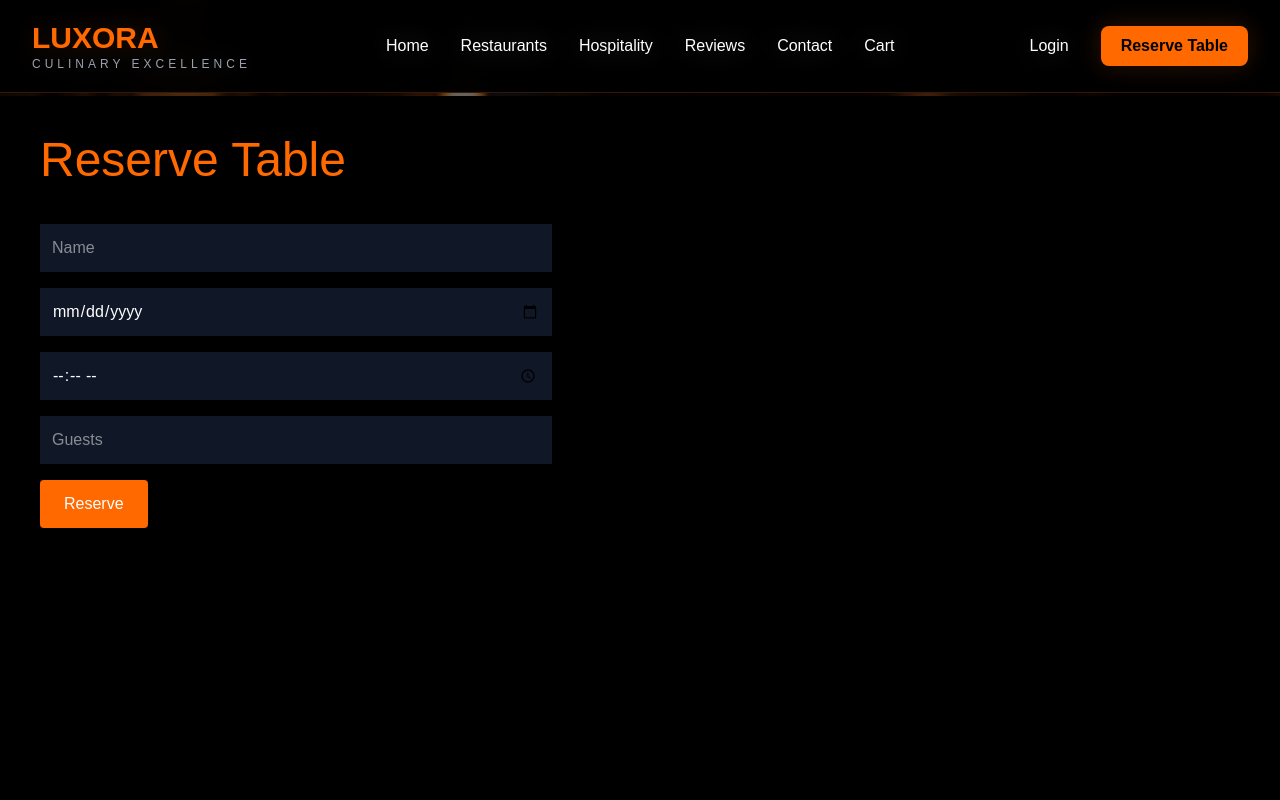
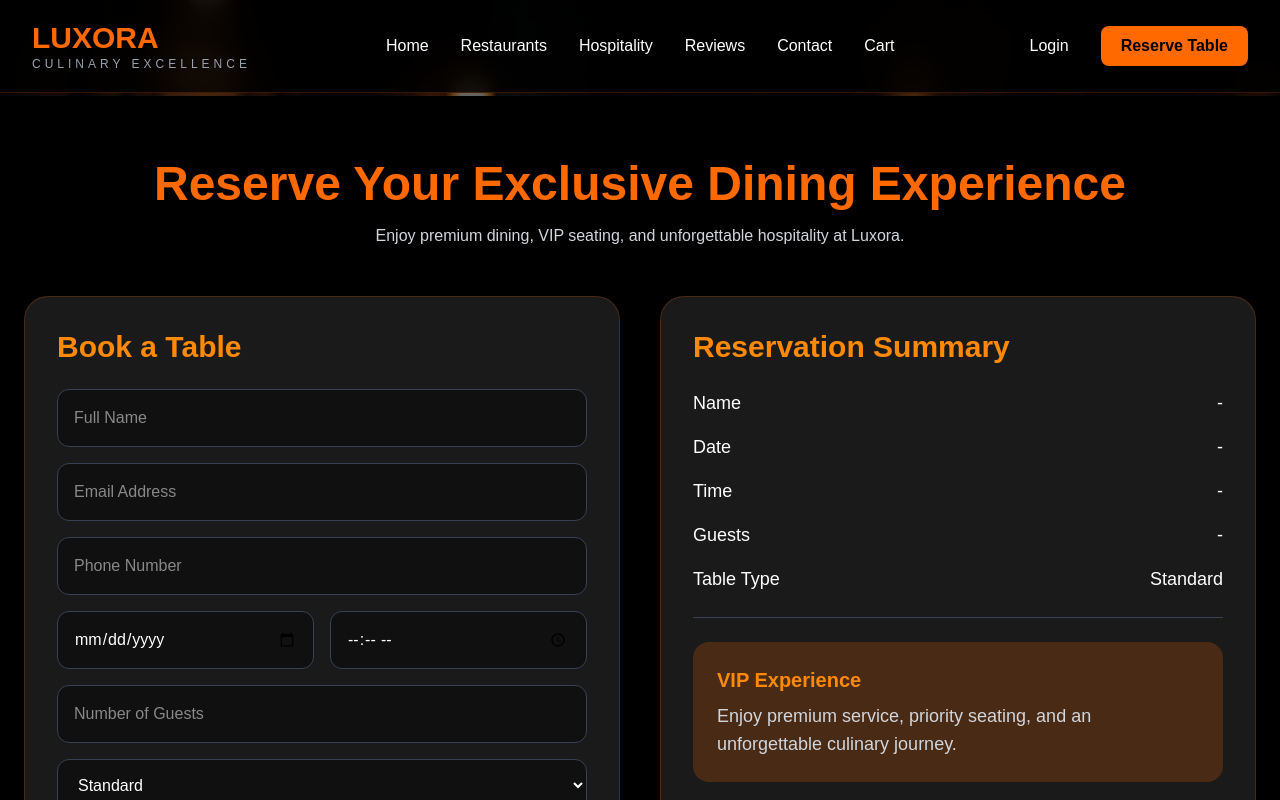
Before and after one commit to basheer82475-a11y/integrated-food-delivery-platform, a React (Vite) app in the folder food-delivery-frontend/: page /booking in a window 1280 px wide. Shown: the top 800 px of the page. Built offline with nearby package versions, Linux system fonts and the light colour scheme.

Commit message:
improved the ui pages for Hospitality and Booking

```diff
--- a/food-delivery-frontend/src/pages/Booking.jsx
+++ b/food-delivery-frontend/src/pages/Booking.jsx
@@ -1,51 +1,183 @@
-import Navbar from "../components/Navbar";
+import { useState } from "react";
 
-function Booking() {
+export default function Booking() {
+  const [formData, setFormData] = useState({
+    name: "",
+    email: "",
+    phone: "",
+    date: "",
+    time: "",
+    guests: "",
+    tableType: "Standard",
+    request: "",
+  });
+
+  const handleChange = (e) => {
+    setFormData({
+      ...formData,
+      [e.target.name]: e.target.value,
+    });
+  };
+
+  const handleSubmit = (e) => {
+    e.preventDefault();
+    alert("Table Reserved Successfully!");
+  };
+
   return (
-    <div className="bg-black min-h-screen text-white">
-      <Navbar />
-
-      <div className="p-10">
-
-        <h1 className="text-5xl text-orange-500">
-          Reserve Table
+    <div className="min-h-screen bg-black text-white px-6 py-16">
+      {/* Hero */}
+      <div className="text-center mb-12">
+        <h1 className="text-5xl font-bold text-orange-500 mb-4">
+          Reserve Your Exclusive Dining Experience
         </h1>
 
-        <form className="mt-10 max-w-lg space-y-4">
+        <p className="text-gray-300 max-w-2xl mx-auto">
+          Enjoy premium dining, VIP seating, and unforgettable hospitality
+          at Luxora.
+        </p>
+      </div>
+
+      {/* Main Section */}
+      <div className="max-w-7xl mx-auto grid md:grid-cols-2 gap-10">
+
+        {/* Booking Form */}
+        <div className="bg-white/10 backdrop-blur-lg border border-orange-500/20 rounded-3xl p-8 shadow-2xl">
+
+          <h2 className="text-3xl font-bold text-orange-400 mb-6">
+            Book a Table
+          </h2>
+
+          <form onSubmit={handleSubmit} className="space-y-4">
 
             <input
               type="text"
-            placeholder="Name"
-            className="w-full p-3 bg-gray-900"
+              name="name"
+              placeholder="Full Name"
+              onChange={handleChange}
+              className="w-full p-4 rounded-xl bg-black/40 border border-gray-700"
             />
 
             <input
+              type="email"
+              name="email"
+              placeholder="Email Address"
+              onChange={handleChange}
+              className="w-full p-4 rounded-xl bg-black/40 border border-gray-700"
+            />
+
+            <input
+              type="tel"
+              name="phone"
+              placeholder="Phone Number"
+              onChange={handleChange}
+              className="w-full p-4 rounded-xl bg-black/40 border border-gray-700"
+            />
+
+            <div className="grid grid-cols-2 gap-4">
+
+              <input
                 type="date"
-            className="w-full p-3 bg-gray-900"
+                name="date"
+                onChange={handleChange}
+                className="p-4 rounded-xl bg-black/40 border border-gray-700"
               />
 
               <input
                 type="time"
-            className="w-full p-3 bg-gray-900"
+                name="time"
+                onChange={handleChange}
+                className="p-4 rounded-xl bg-black/40 border border-gray-700"
               />
+            </div>
 
             <input
               type="number"
-            placeholder="Guests"
-            className="w-full p-3 bg-gray-900"
+              name="guests"
+              placeholder="Number of Guests"
+              onChange={handleChange}
+              className="w-full p-4 rounded-xl bg-black/40 border border-gray-700"
+            />
+
+            <select
+              name="tableType"
+              onChange={handleChange}
+              className="w-full p-4 rounded-xl bg-black/40 border border-gray-700"
+            >
+              <option>Standard</option>
+              <option>VIP</option>
+              <option>Private Dining Room</option>
+            </select>
+
+            <textarea
+              rows="4"
+              name="request"
+              placeholder="Special Requests"
+              onChange={handleChange}
+              className="w-full p-4 rounded-xl bg-black/40 border border-gray-700"
             />
 
             <button
-            className="bg-orange-500 px-6 py-3 rounded"
+              type="submit"
+              className="w-full py-4 rounded-xl bg-gradient-to-r from-orange-500 to-yellow-500 font-bold text-black hover:scale-105 transition duration-300"
             >
-            Reserve
+              Reserve Table
             </button>
 
           </form>
+        </div>
+
+        {/* Reservation Summary */}
+        <div className="bg-white/10 backdrop-blur-lg border border-orange-500/20 rounded-3xl p-8 shadow-2xl">
+
+          <h2 className="text-3xl font-bold text-orange-400 mb-6">
+            Reservation Summary
+          </h2>
+
+          <div className="space-y-4 text-lg">
+
+            <div className="flex justify-between">
+              <span>Name</span>
+              <span>{formData.name || "-"}</span>
+            </div>
+
+            <div className="flex justify-between">
+              <span>Date</span>
+              <span>{formData.date || "-"}</span>
+            </div>
+
+            <div className="flex justify-between">
+              <span>Time</span>
+              <span>{formData.time || "-"}</span>
+            </div>
+
+            <div className="flex justify-between">
+              <span>Guests</span>
+              <span>{formData.guests || "-"}</span>
+            </div>
+
+            <div className="flex justify-between">
+              <span>Table Type</span>
+              <span>{formData.tableType}</span>
+            </div>
+
+            <hr className="border-gray-700 my-6" />
+
+            <div className="bg-orange-500/20 p-6 rounded-2xl">
+              <h3 className="text-xl font-bold text-orange-400 mb-2">
+                VIP Experience
+              </h3>
+
+              <p className="text-gray-300">
+                Enjoy premium service, priority seating,
+                and an unforgettable culinary journey.
+              </p>
+            </div>
+
+          </div>
+        </div>
 
       </div>
     </div>
   );
 }
-
-export default Booking;
--- a/food-delivery-frontend/src/pages/Hospitality.jsx
+++ b/food-delivery-frontend/src/pages/Hospitality.jsx
@@ -7,53 +7,139 @@ function Hospitality() {
   const services = [
     {
       title: "Luxury Rooms",
-      description: "Premium stays designed for comfort and privacy.",
+      description:
+        "Experience world-class suites, private dining, concierge services, and unmatched comfort.",
+      icon: "🏨",
     },
     {
       title: "Resorts",
-      description: "Relax in curated spaces with top amenities.",
+      description:
+        "Relax in premium resorts with infinity pools, spas, wellness centers, and scenic views.",
+      icon: "🌴",
     },
     {
       title: "Banquets",
-      description: "Perfect venues for ceremonies and corporate gatherings.",
+      description:
+        "Elegant venues for weddings, corporate meetings, private parties, and celebrations.",
+      icon: "🎉",
     },
     {
       title: "Events",
-      description: "From planning to execution—special moments made easy.",
+      description:
+        "Professional event planning, catering, decoration, and VIP hospitality services.",
+      icon: "✨",
     },
+  ];
+
+  const stats = [
+    { value: "5000+", label: "Happy Guests" },
+    { value: "100+", label: "Luxury Events" },
+    { value: "50+", label: "Premium Resorts" },
+    { value: "24/7", label: "Concierge Support" },
   ];
 
   return (
     <div className="bg-black min-h-screen text-white">
       <Navbar />
 
-      <div className="p-10">
-        <h1 className="text-5xl text-orange-500">Hospitality Services</h1>
+      {/* Hero Section */}
+      <div className="relative">
+        <div className="absolute inset-0 bg-black/70"></div>
 
+        <div className="relative px-6 md:px-16 py-24 text-center">
+          <h1 className="text-5xl md:text-7xl font-bold text-orange-500">
+            Luxora Hospitality
+          </h1>
 
-        <div className="mt-8 flex items-center gap-4 flex-wrap">
-          <button
-            onClick={() => navigate("/booking")}
-            className="bg-orange-500 px-6 py-3 rounded font-semibold hover:bg-orange-400 transition"
-          >
-            Book Now
-          </button>
-          <span className="text-gray-400">
-            Reserve your date in a few seconds.
-          </span>
+          <p className="mt-6 text-lg md:text-xl text-gray-300 max-w-3xl mx-auto">
+            Luxury stays, premium resorts, world-class banquets,
+            and unforgettable experiences crafted exclusively for you.
+          </p>
+
+          <div className="mt-10 flex justify-center gap-4 flex-wrap">
+            <button
+              onClick={() => navigate("/booking")}
+              className="bg-gradient-to-r from-orange-500 to-yellow-500 text-black font-bold px-8 py-4 rounded-xl hover:scale-105 transition duration-300"
+            >
+              Reserve Now
+            </button>
+
+            <button
+              onClick={() => navigate("/contact")}
+              className="border border-orange-500 px-8 py-4 rounded-xl hover:bg-orange-500 hover:text-black transition duration-300"
+            >
+              Contact Us
+            </button>
+          </div>
         </div>
+      </div>
 
-        <div className="mt-12 grid gap-6 md:grid-cols-2">
-          {services.map((s) => (
+      {/* Services */}
+      <div className="px-6 md:px-16 py-16">
+        <h2 className="text-4xl font-bold text-center text-orange-500 mb-12">
+          Our Premium Services
+        </h2>
+
+        <div className="grid md:grid-cols-2 gap-8">
+          {services.map((service) => (
             <div
-              key={s.title}
-              className="border border-gray-800 rounded-xl p-6 bg-gray-950/40"
+              key={service.title}
+              className="bg-gray-900 border border-gray-800 rounded-3xl p-8 hover:border-orange-500 hover:scale-105 transition duration-300 shadow-lg"
             >
-              <h2 className="text-2xl text-white">{s.title}</h2>
-              <p className="mt-2 text-gray-300">{s.description}</p>
+              <div className="text-5xl mb-4">{service.icon}</div>
+
+              <h3 className="text-3xl font-bold text-white">
+                {service.title}
+              </h3>
+
+              <p className="mt-4 text-gray-300 leading-relaxed">
+                {service.description}
+              </p>
             </div>
           ))}
         </div>
+      </div>
+
+      {/* Statistics */}
+      <div className="px-6 md:px-16 py-16 bg-gray-950">
+        <h2 className="text-4xl font-bold text-center text-orange-500 mb-12">
+          Why Choose Luxora?
+        </h2>
+
+        <div className="grid grid-cols-2 md:grid-cols-4 gap-8">
+          {stats.map((stat) => (
+            <div
+              key={stat.label}
+              className="text-center bg-black rounded-2xl p-6 border border-gray-800"
+            >
+              <h3 className="text-4xl font-bold text-orange-500">
+                {stat.value}
+              </h3>
+
+              <p className="mt-2 text-gray-300">{stat.label}</p>
+            </div>
+          ))}
+        </div>
+      </div>
+
+      {/* Luxury Experience Section */}
+      <div className="px-6 md:px-16 py-20 text-center">
+        <h2 className="text-5xl font-bold text-orange-500">
+          Experience Luxury Like Never Before
+        </h2>
+
+        <p className="mt-6 text-gray-300 max-w-3xl mx-auto text-lg">
+          Whether you're planning a romantic getaway, corporate retreat,
+          luxury wedding, or exclusive event, Luxora delivers exceptional
+          hospitality and unforgettable memories.
+        </p>
+
+        <button
+          onClick={() => navigate("/booking")}
+          className="mt-10 bg-gradient-to-r from-orange-500 to-yellow-500 text-black font-bold px-10 py-4 rounded-xl hover:scale-105 transition duration-300"
+        >
+          Book Your Experience
+        </button>
       </div>
     </div>
   );
```
Lines whose indentation alone changed are shown as unchanged.
